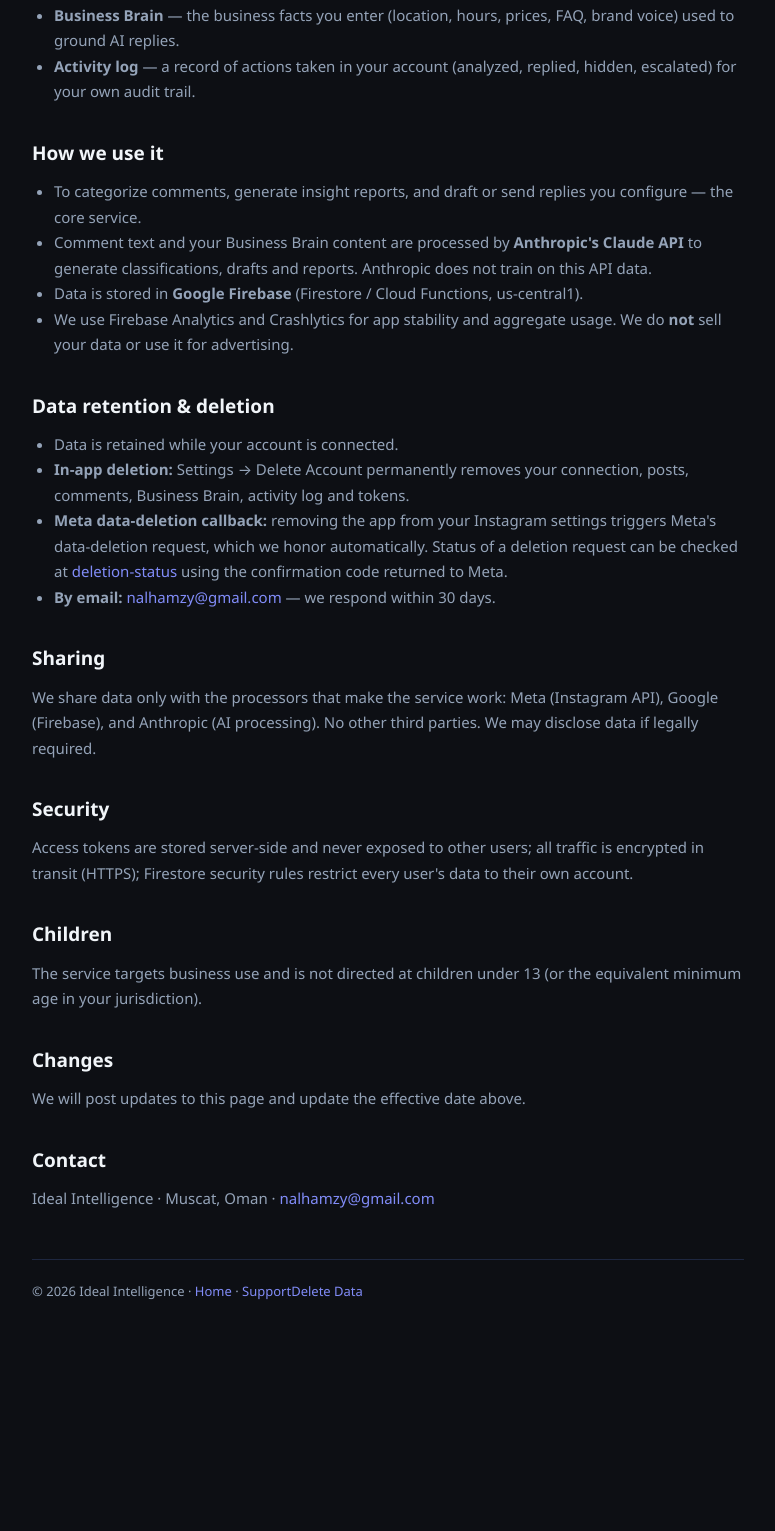
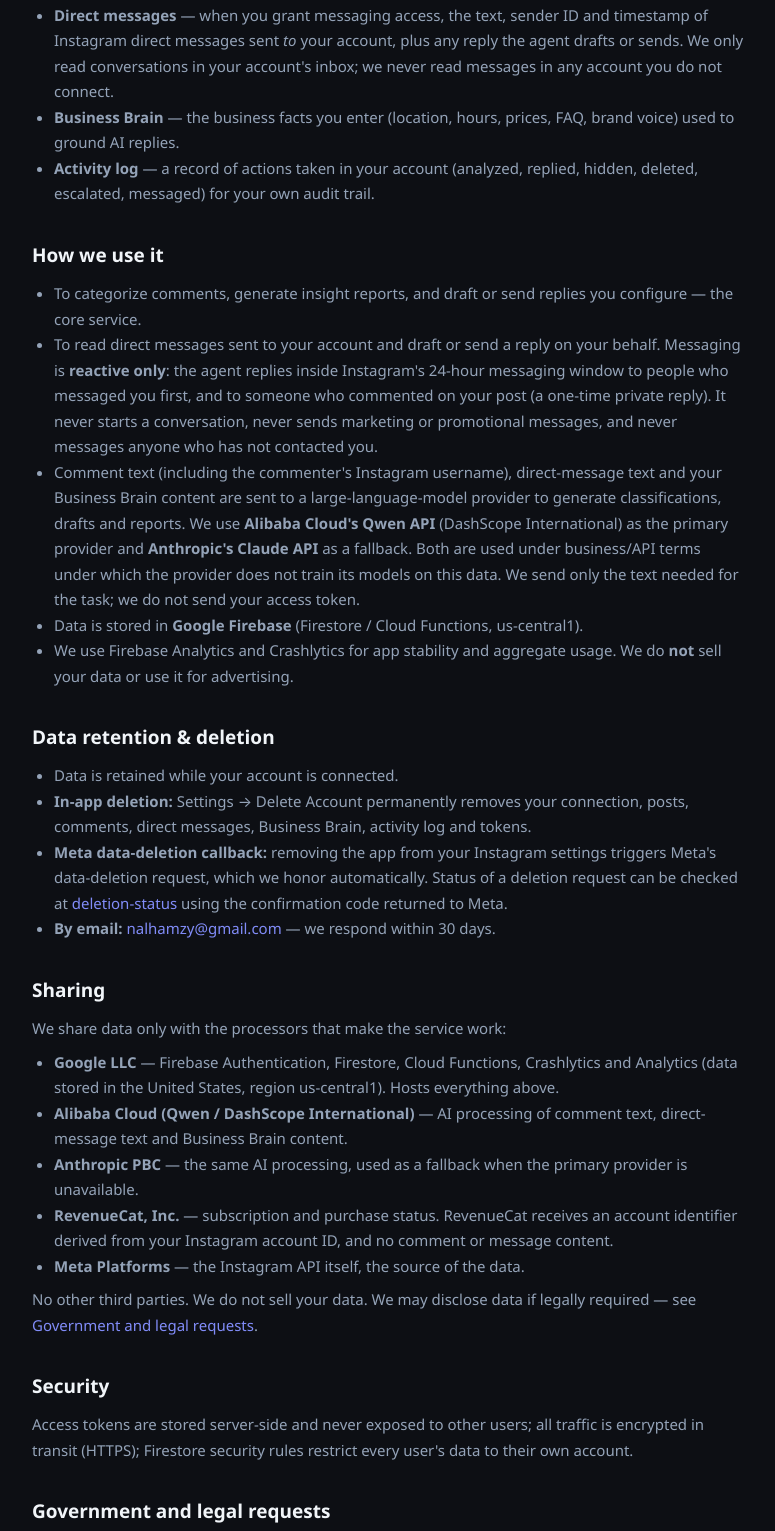
Before and after one commit to nalhamzy/engagent, a plain HTML site: page privacy.html in a window 1280 px wide. Shown: the part 627-2158 px from the top of the page, without its empty margins (252-1027 px from the left). Before the commit the page ends 1977 px from the top, so only its background shows below. Drawn offline with Linux system fonts and the light colour scheme.

Commit message:
docs: disclose direct messages, the real AI processors, and the request policy
Three things the live policy got wrong, all of which Meta's App Review and the
data-handling questionnaire ask about directly:

1. It never mentioned direct messages, though the app now requests
   instagram_business_manage_messages. A policy that omits a requested
   permission is a standard rejection.
2. It named Anthropic as the AI processor. In production the primary provider
   is Alibaba Cloud's Qwen (PROVIDER_ORDER puts qwen first, and both
   QWEN_API_KEY and ANTHROPIC_API_KEY are deployed), and the prompt carries the
   commenter's Instagram username along with the text. Anthropic is the
   fallback. Both are now named, in that order.
3. It listed no processor for billing, though the RevenueCat subscriber ID is
   "ig_<instagram user id>" — Meta-derived data leaving to a fourth party.

Also corrects the sign-in description (Instagram only, no email or password),
adds DMs to what deletion removes, and adds a Government and legal requests
section stating the review, minimization, challenge and documentation practices.

Co-Authored-By: Claude Opus 5 <noreply@anthropic.com>

```diff
--- a/privacy.html
+++ b/privacy.html
@@ -10,7 +10,7 @@
 <div class="wrap">
 <header>
   <div class="logo">⚡</div>
-  <div><h1>Privacy Policy</h1><p style="font-size:13px">Engagent · Effective 2026-07-09</p></div>
+  <div><h1>Privacy Policy</h1><p style="font-size:13px">Engagent · Effective 2026-09-07</p></div>
 </header>
 <nav><a href="index.html">Home</a><a href="privacy.html">Privacy</a><a href="support.html">Support</a><a href="data-deletion.html">Delete Data</a></nav>
 
@@ -20,18 +20,20 @@
 
 <h2>Data we collect</h2>
 <ul>
-  <li><strong>App account</strong> — an anonymous or email-based Firebase account identifier; your email address if you create an account.</li>
+  <li><strong>App account</strong> — a Firebase account identifier created for you when you sign in. Instagram is the only sign-in method; we do not ask for an email address or a password.</li>
   <li><strong>Instagram connection</strong> — your Instagram professional account ID, username, and account type, plus an access token granted through Meta's official login (stored server-side, never on your device or shared).</li>
   <li><strong>Posts &amp; metrics</strong> — media captions, thumbnails, and performance metrics (reach, likes, comments, saves, shares) fetched from the Instagram API.</li>
   <li><strong>Comments</strong> — comment text, commenter usernames and timestamps on your posts, plus the categories, sentiment and reply drafts our system generates for them.</li>
+  <li><strong>Direct messages</strong> — when you grant messaging access, the text, sender ID and timestamp of Instagram direct messages sent <em>to</em> your account, plus any reply the agent drafts or sends. We only read conversations in your account's inbox; we never read messages in any account you do not connect.</li>
   <li><strong>Business Brain</strong> — the business facts you enter (location, hours, prices, FAQ, brand voice) used to ground AI replies.</li>
-  <li><strong>Activity log</strong> — a record of actions taken in your account (analyzed, replied, hidden, escalated) for your own audit trail.</li>
+  <li><strong>Activity log</strong> — a record of actions taken in your account (analyzed, replied, hidden, deleted, escalated, messaged) for your own audit trail.</li>
 </ul>
 
 <h2>How we use it</h2>
 <ul>
   <li>To categorize comments, generate insight reports, and draft or send replies you configure — the core service.</li>
-  <li>Comment text and your Business Brain content are processed by <strong>Anthropic's Claude API</strong> to generate classifications, drafts and reports. Anthropic does not train on this API data.</li>
+  <li>To read direct messages sent to your account and draft or send a reply on your behalf. Messaging is <strong>reactive only</strong>: the agent replies inside Instagram's 24-hour messaging window to people who messaged you first, and to someone who commented on your post (a one-time private reply). It never starts a conversation, never sends marketing or promotional messages, and never messages anyone who has not contacted you.</li>
+  <li>Comment text (including the commenter's Instagram username), direct-message text and your Business Brain content are sent to a large-language-model provider to generate classifications, drafts and reports. We use <strong>Alibaba Cloud's Qwen API</strong> (DashScope International) as the primary provider and <strong>Anthropic's Claude API</strong> as a fallback. Both are used under business/API terms under which the provider does not train its models on this data. We send only the text needed for the task; we do not send your access token.</li>
   <li>Data is stored in <strong>Google Firebase</strong> (Firestore / Cloud Functions, us-central1).</li>
   <li>We use Firebase Analytics and Crashlytics for app stability and aggregate usage. We do <strong>not</strong> sell your data or use it for advertising.</li>
 </ul>
@@ -39,16 +41,27 @@
 <h2>Data retention &amp; deletion</h2>
 <ul>
   <li>Data is retained while your account is connected.</li>
-  <li><strong>In-app deletion:</strong> Settings → Delete Account permanently removes your connection, posts, comments, Business Brain, activity log and tokens.</li>
+  <li><strong>In-app deletion:</strong> Settings → Delete Account permanently removes your connection, posts, comments, direct messages, Business Brain, activity log and tokens.</li>
   <li><strong>Meta data-deletion callback:</strong> removing the app from your Instagram settings triggers Meta's data-deletion request, which we honor automatically. Status of a deletion request can be checked at <a href="deletion-status.html">deletion-status</a> using the confirmation code returned to Meta.</li>
   <li><strong>By email:</strong> <a href="mailto:nalhamzy@gmail.com">nalhamzy@gmail.com</a> — we respond within 30 days.</li>
 </ul>
 
 <h2>Sharing</h2>
-<p>We share data only with the processors that make the service work: Meta (Instagram API), Google (Firebase), and Anthropic (AI processing). No other third parties. We may disclose data if legally required.</p>
+<p>We share data only with the processors that make the service work:</p>
+<ul>
+  <li><strong>Google LLC</strong> — Firebase Authentication, Firestore, Cloud Functions, Crashlytics and Analytics (data stored in the United States, region us-central1). Hosts everything above.</li>
+  <li><strong>Alibaba Cloud (Qwen / DashScope International)</strong> — AI processing of comment text, direct-message text and Business Brain content.</li>
+  <li><strong>Anthropic PBC</strong> — the same AI processing, used as a fallback when the primary provider is unavailable.</li>
+  <li><strong>RevenueCat, Inc.</strong> — subscription and purchase status. RevenueCat receives an account identifier derived from your Instagram account ID, and no comment or message content.</li>
+  <li><strong>Meta Platforms</strong> — the Instagram API itself, the source of the data.</li>
+</ul>
+<p>No other third parties. We do not sell your data. We may disclose data if legally required — see <a href="#authorities">Government and legal requests</a>.</p>
 
 <h2>Security</h2>
 <p>Access tokens are stored server-side and never exposed to other users; all traffic is encrypted in transit (HTTPS); Firestore security rules restrict every user's data to their own account.</p>
+
+<h2 id="authorities">Government and legal requests</h2>
+<p>If a public authority asks us for user data, we review each request for legal validity before responding, we disclose only the minimum data the request actually requires, we challenge requests we consider unlawful or overbroad, and we keep a written record of every request and our response. We will notify the affected account holder unless we are legally prohibited from doing so. As of the effective date above we have never received such a request.</p>
 
 <h2>Children</h2>
 <p>The service targets business use and is not directed at children under 13 (or the equivalent minimum age in your jurisdiction).</p>
```
Also changed, not shown: index.html (+7 -5 lines).
